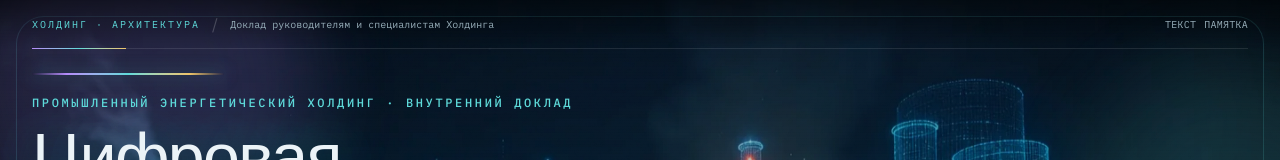
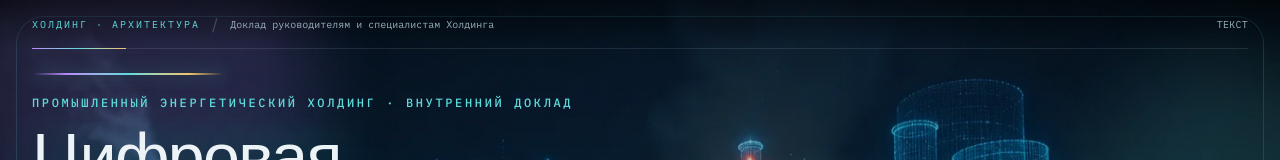
Before and after one commit to juliaapricode-sys/future-it-blueprint, a Next.js app: page / in a window 1280 px wide. Shown: the top 160 px of the page. Built offline with nearby package versions, Linux system fonts and the light colour scheme; a web font is replaced by a local one.

Commit message:
Убрать ссылку «Памятка» с экрана слайдов
Co-authored-by: julia.apricode <julia.apricode@gmail.com>

```diff
--- a/src/components/deck/Deck.tsx
+++ b/src/components/deck/Deck.tsx
@@ -178,12 +178,6 @@ export function Deck() {
           >
             Текст
           </Link>
-          <Link
-            href="/handout"
-            className="hidden font-mono text-[10px] tracking-wide text-muted-foreground uppercase hover:text-paper md:inline"
-          >
-            Памятка
-          </Link>
         </div>
       </header>
 
```
